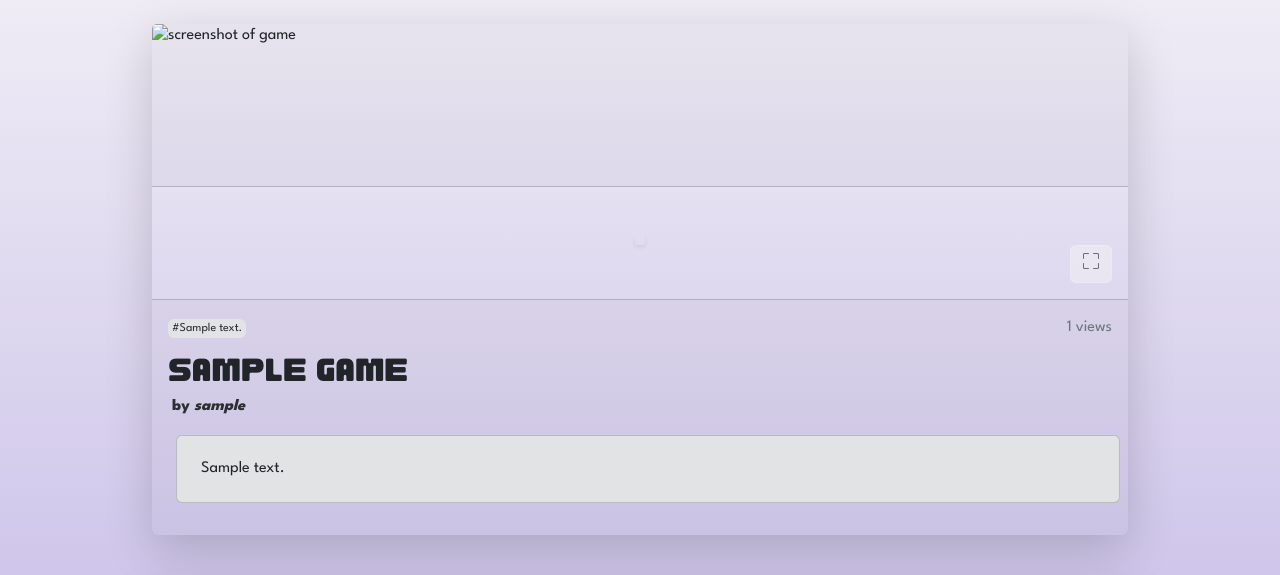
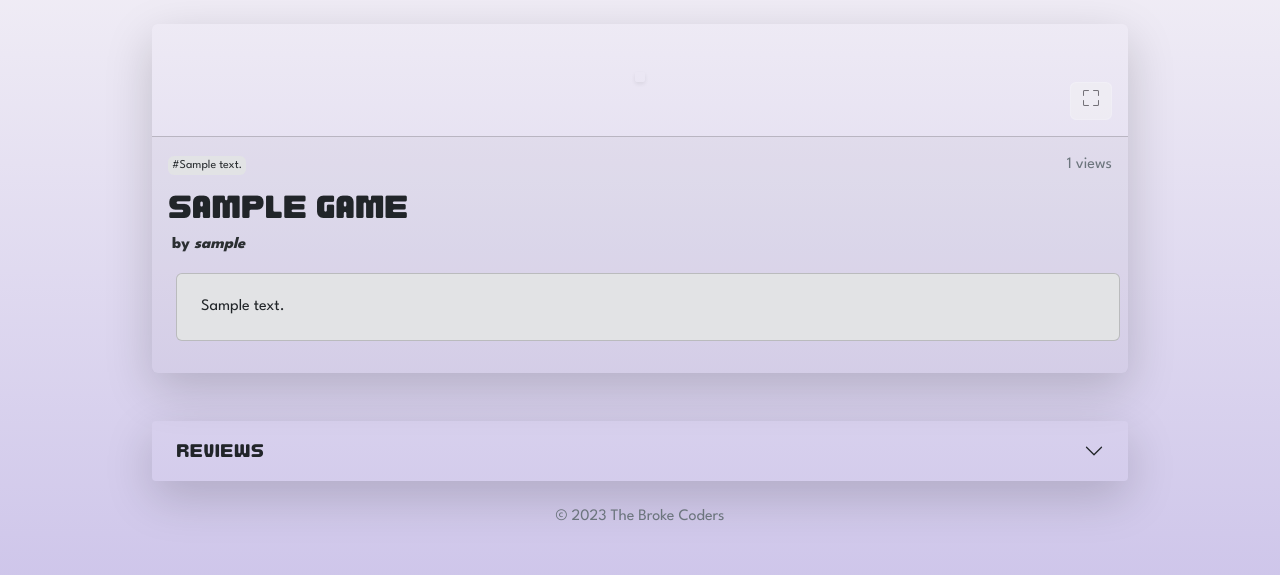
Before and after one commit to tadashibashi/bgs, a Django app: template main_app/templates/games/detail.html in a window 1280 px wide. Shown: the part 52-627 px from the top of the page. Run offline with Django 5.2, Linux system fonts and the light colour scheme; tables that the repository leaves empty hold one stand-in row (values such as "Sample post"); the template is opened without the code that fills it: values that come from a table or form of the project are taken from there, most other values are stand-ins (such as "Sample title", 1, 10 or a date in 2020); parts of the project's set-up code (start-up, migrations or seed data) failed here and were passed over; some libraries are stand-ins or nearby versions.

Commit message:
hide screenshot as banner from detail view (add banners later)

```diff
--- a/main_app/templates/games/detail.html
+++ b/main_app/templates/games/detail.html
@@ -79,11 +79,11 @@
 
         <article class="card bg-transparent shadow-lg border-0 mb-5">
 
-            {% if game.screenshot_set.count %}
-                <div class="screenshot-container card-header p-0 overflow-hidden">
-                        <img src="{{ game.screenshot_set.first.file.url }}" class="object-fit-cover w-100 h-100" alt="screenshot of game">
-                </div>
-            {% endif %}
+{#            {% if game.screenshot_set.count %}#}
+{#                <div class="screenshot-container card-header p-0 overflow-hidden">#}
+{#                        <img src="{{ game.screenshot_set.first.file.url }}" class="object-fit-cover w-100 h-100" alt="screenshot of game">#}
+{#                </div> #}
+{#            {% endif %} #}
 
 
             {# display game window #}
```
